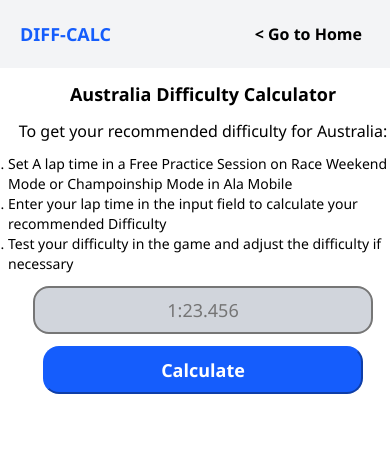
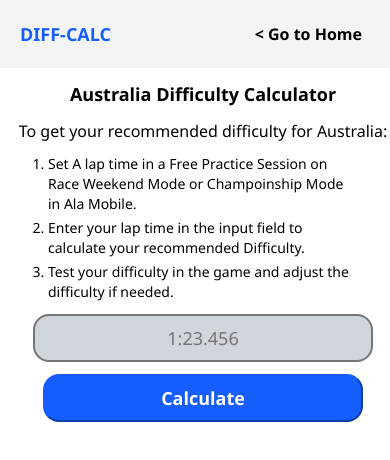
Before and after one commit to itskarim01/ala-mobile-diff-calculator, a React (Vite) app: page /difficulty/australia in a window 390 px wide. Shown: the top 460 px of the page. Built offline with nearby package versions, Linux system fonts and the light colour scheme.

Commit message:
fixed spacing in instructions for the diff

```diff
--- a/src/pages/TrackPage.tsx
+++ b/src/pages/TrackPage.tsx
@@ -61,10 +61,10 @@ export default function TrackPage() {
         <h1 className="mb-3 md:mb-5 text-lg md:text-2xl">{capitalize(trackId)} Difficulty Calculator</h1>
         <div>
           <p className="mb-3 md:mb-5">To get your recommended difficulty for {capitalize(trackId)}:</p>
-          <ol className="text-left w-full md:w-fit mx-auto mb-3 md:mb-5 text-sm md:text-base">
-            <li>Set A lap time in a Free Practice Session on Race Weekend Mode or Champoinship Mode in Ala Mobile</li>
-            <li>Enter your lap time in the input field to calculate your recommended Difficulty</li>
-            <li>Test your difficulty in the game and adjust the difficulty if necessary</li>
+          <ol className="text-left w-full md:w-fit mx-auto space-y-1 mb-3 md:mb-5 text-sm md:text-base max-sm:mx-10 max-sm:w-fit">
+            <li>Set A lap time in a Free Practice Session on Race Weekend Mode or Champoinship Mode in Ala Mobile.</li>
+            <li>Enter your lap time in the input field to calculate your recommended Difficulty.</li>
+            <li>Test your difficulty in the game and adjust the difficulty if needed.</li>
           </ol>
         </div>
         <p>
```
